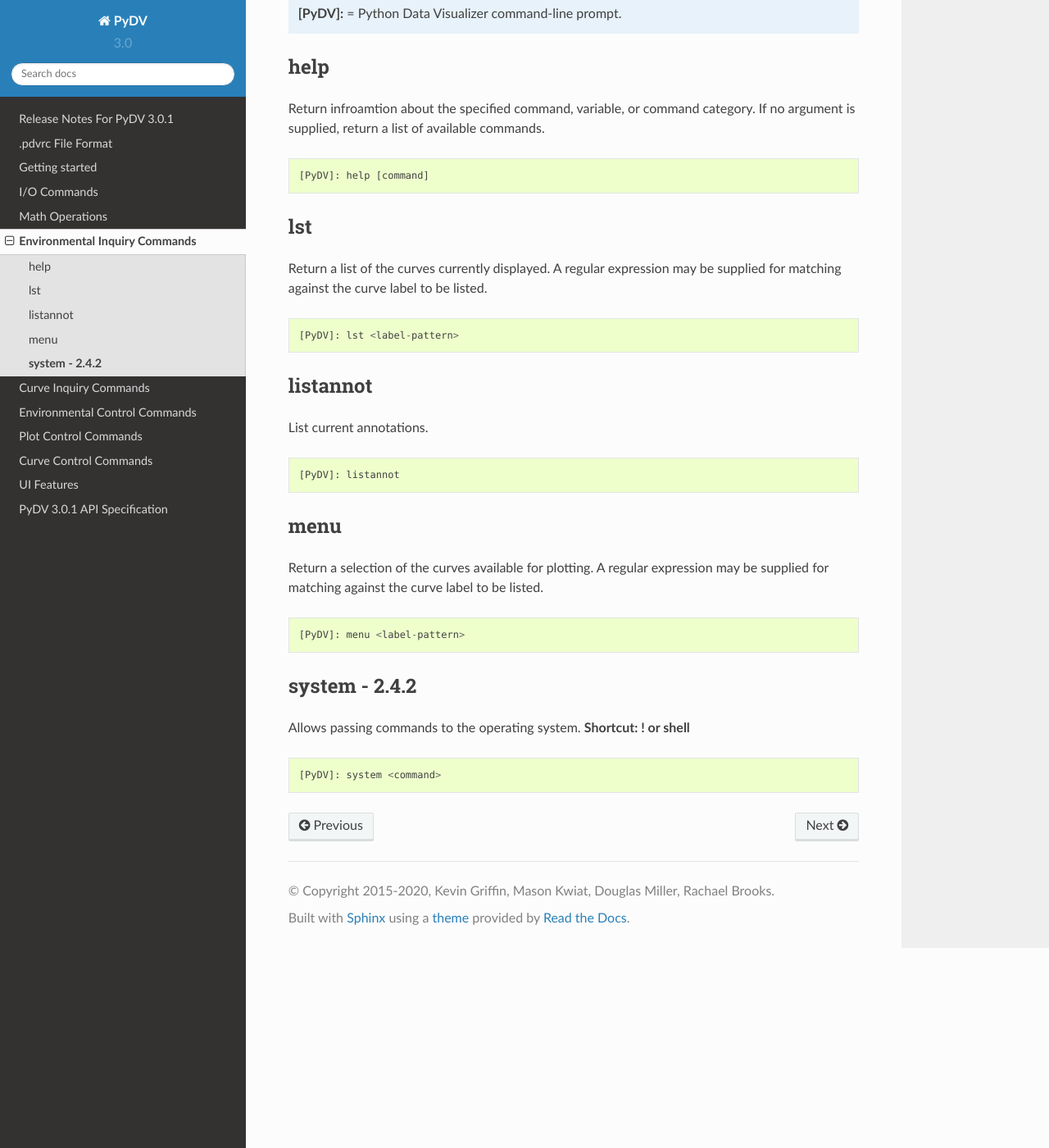
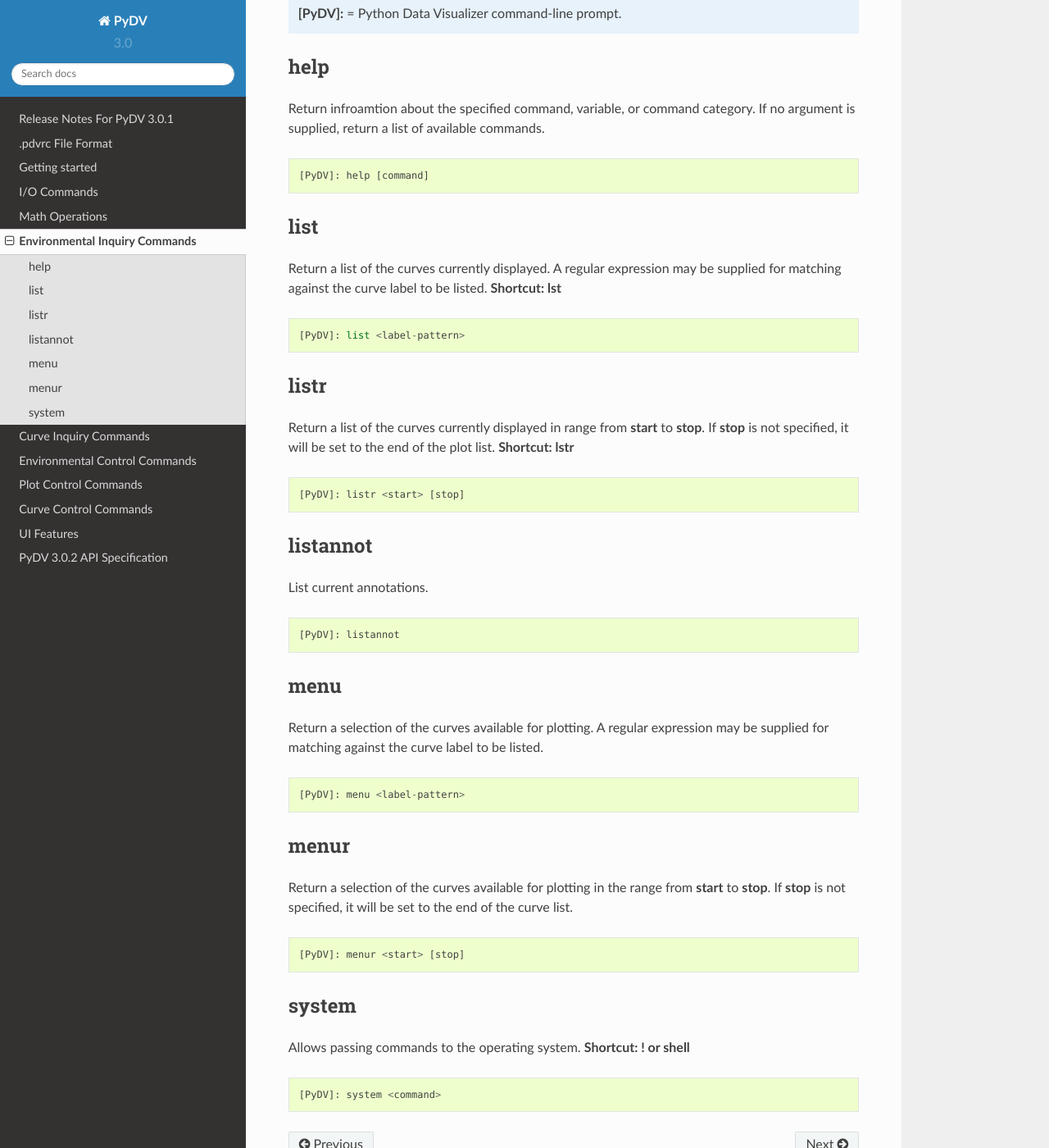
Before and after one commit to LLNL/PyDV, a Sphinx documentation site: the page built from pydv/docs/env_inquiry_cmds.rst, in a window 1280 px wide and 1400 px high, scrolled down 388 px. Shown: the whole window at 82% size. Built offline with Sphinx 7.4.7 and the Read the Docs theme 2.0.0, drawn with Linux system fonts in a browser that asks for light colours.

Commit message:
Updated docs for the addition of the listr, menur, and plotlayout commands.

```diff
--- a/pydv/docs/env_inquiry_cmds.rst
+++ b/pydv/docs/env_inquiry_cmds.rst
@@ -21,14 +21,24 @@
 
    [PyDV]: help [command]
 
-lst
----
+list
+----
 
-Return a list of the curves currently displayed. A regular expression may be supplied for matching against the curve label to be listed.
+Return a list of the curves currently displayed. A regular expression may be supplied for matching against the curve label to be listed. **Shortcut: lst**
 
 .. code::
 
-   [PyDV]: lst <label-pattern>
+   [PyDV]: list <label-pattern>
+
+listr
+-----
+
+Return a list of the curves currently displayed in range from **start** to **stop**. If **stop** is not
+specified, it will be set to the end of the plot list. **Shortcut: lstr**
+
+.. code::
+
+   [PyDV]: listr <start> [stop]
 
 listannot
 ---------
@@ -48,8 +58,18 @@
 
    [PyDV]: menu <label-pattern>
 
-**system - 2.4.2**
-------------------
+menur
+-----
+
+Return a selection of the curves available for plotting in the range from **start** to **stop**. If
+**stop** is not specified, it will be set to the end of the curve list.
+
+.. code::
+
+   [PyDV]: menur <start> [stop]
+
+system
+------
 
 Allows passing commands to the operating system. **Shortcut: ! or shell**
 
--- a/pydv/docs/index.rst
+++ b/pydv/docs/index.rst
@@ -3,7 +3,7 @@
    You can adapt this file completely to your liking, but it should at least
    contain the root `toctree` directive.
 
-Welcome to PyDV 3.0.1 Documentation!
+Welcome to PyDV 3.0.2 Documentation!
 ************************************
 The Python Data Visualizer (PyDV) is a replacement for ULTRA writtern in python. PyDV allows the presentation, manipulation, and analysis of 1D data sets, i.e. (x,y) pairs. Presentation refers to the capability to display, and make hard copies of data plots. Manipulation refers to the capability to excerpt, shift, and scale data sets. Analysis refers to the capability to combine data sets in various ways to create new data sets.
 
--- a/pydv/docs/pydv.rst
+++ b/pydv/docs/pydv.rst
@@ -1,4 +1,4 @@
-PyDV 3.0.1 API Specification
+PyDV 3.0.2 API Specification
 ============================
 
 
```
Also changed, not shown: pydv/docs/plot_control_cmds.rst (+15 -0 lines).
